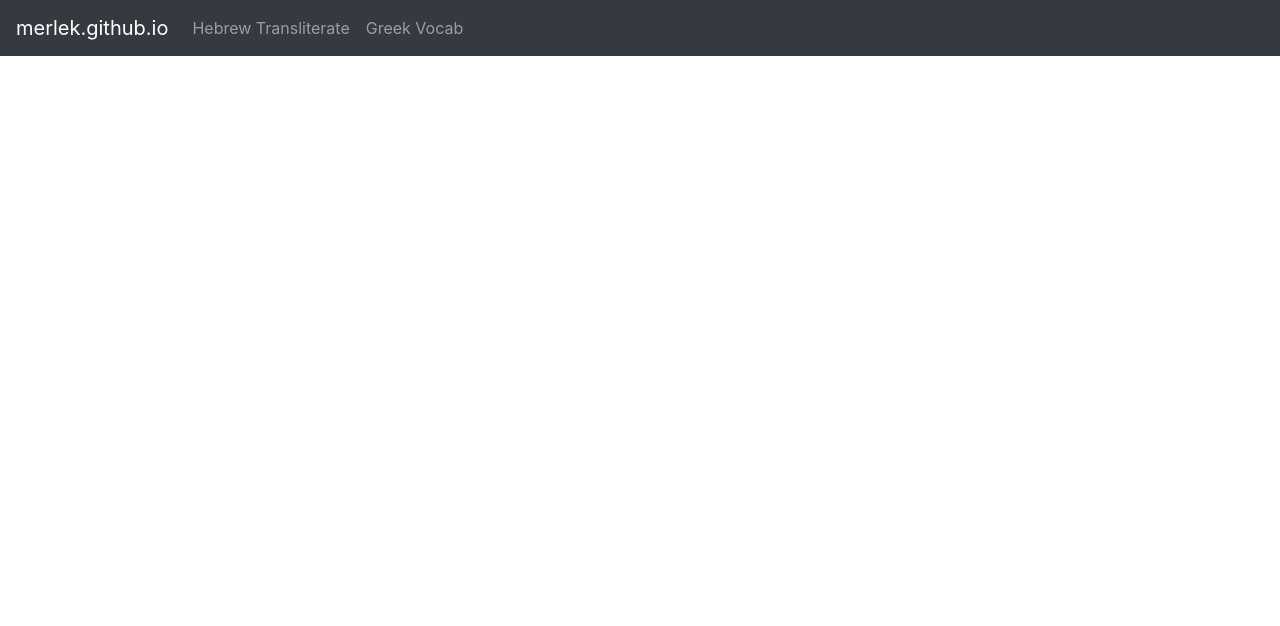
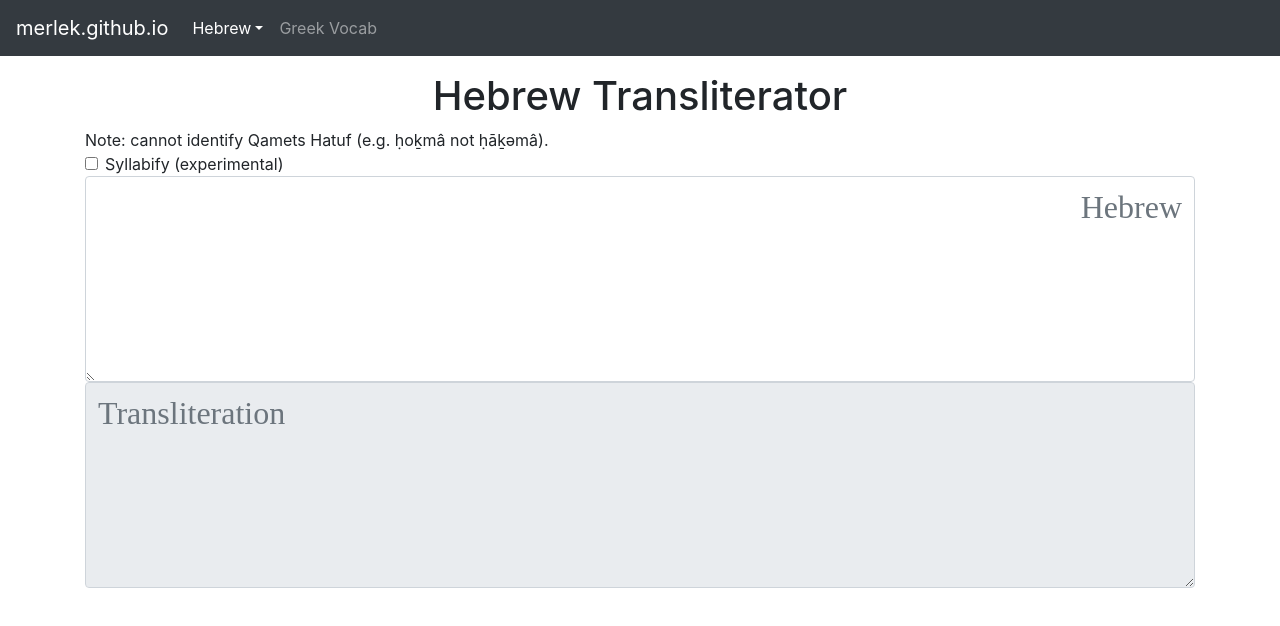
Before and after one commit to merlek/merlek.github.io, an Angular app in the folder merlek-app/: page /#/hebrew/transliterate in a window 1280 px wide. Before the commit this address led to /#/. Shown: the top 626 px of the page. Built offline with nearby package versions, Linux system fonts and the light colour scheme.

Commit message:
added complete qal component, changed routing and header

```diff
--- a/merlek-app/src/app/app.module.ts
+++ b/merlek-app/src/app/app.module.ts
@@ -12,6 +12,7 @@ import { LetterService } from './letter.service';
 import { TransliteratorService } from './transliterator.service';
 import { AppRoutingModule } from './/app-routing.module';
 import { GreekVocabComponent } from './greek-vocab/greek-vocab.component';
+import { HebrewCompleteQalComponent } from './hebrew-complete-qal/hebrew-complete-qal.component';
 
 
 @NgModule({
@@ -19,7 +20,8 @@ import { GreekVocabComponent } from './greek-vocab/greek-vocab.component';
     AppComponent,
     TransliterateComponent,
     HeaderComponent,
-    GreekVocabComponent
+    GreekVocabComponent,
+    HebrewCompleteQalComponent
   ],
   imports: [
     BrowserModule,
--- a/merlek-app/src/app/header/header.component.html
+++ b/merlek-app/src/app/header/header.component.html
@@ -1,16 +1,20 @@
 <nav class="navbar fixed-top navbar-expand-sm navbar-dark bg-dark">
 	<a class="navbar-brand" routerLink="">{{title}}</a>
-
-	<button class="navbar-toggler" type="button" data-toggle="collapse" data-target="#navbarSupportedContent" aria-controls="navbarSupportedContent" aria-expanded="false" aria-label="Toggle navigation">
+	<button class="navbar-toggler" type="button" data-toggle="collapse"
+		data-target="#navbarSupportedContent"
+		aria-controls="navbarSupportedContent" aria-expanded="false"
+		aria-label="Toggle navigation">
 		<span class="navbar-toggler-icon"></span>
 	</button>
-
 	<div class="collapse navbar-collapse" id="navbarSupportedContent">
 		<ul class="navbar-nav mr-auto">
-      <li *ngFor="let nav of navs" [routerLinkActive]="['active']" class="nav-item">
-        <a class="nav-link" routerLink="{{nav.path}}">{{nav.name}}</a>
+			<li *ngFor="let nav of navs" ngbDropdown [class.dropdown]="nav.children" class="nav-item" [routerLinkActive]="['active']">
+			  <a *ngIf="!nav.children" class="nav-link" routerLink="{{nav.path}}">{{nav.name}}</a>
+				<a *ngIf="nav.children" ngbDropdownToggle class="nav-link dropdown-toggle" id="navbarDropdown" role="button" data-toggle="dropdown" aria-haspopup="true" aria-expanded="false">{{nav.name}}</a>
+				<div ngbDropdownMenu class="dropdown-menu" aria-labelledby="navbarDropdown">
+					<a *ngFor="let child of nav.children" class="dropdown-item" [routerLinkActive]="['active']" routerLink="{{nav.path}}{{child.path}}">{{child.name}}</a>
+				</div>
 			</li>
 		</ul>
 	</div>
-
 </nav>
--- a/merlek-app/src/app/header/header.component.ts
+++ b/merlek-app/src/app/header/header.component.ts
@@ -1,4 +1,4 @@
-import { Component, OnInit, Input } from '@angular/core';
+import {Component, OnInit, Input} from '@angular/core';
 
 @Component({
   selector: 'app-header',
@@ -8,16 +8,33 @@ import { Component, OnInit, Input } from '@angular/core';
 })
 export class HeaderComponent implements OnInit {
 
-	@Input()
-	title: string;
-	navs = [
- 		{ name: 'Hebrew Transliterate', path: '/transliterate' },
- 		{ name: 'Greek Vocab', path: '/greek-vocab' },
-	];
+  @Input()
+  title: string;
+  navs = [
+    new Nav('Hebrew', '/hebrew', [
+      new Nav('Transliterate', '/transliterate'),
+      new Nav('Complete Qal', '/complete-qal'),
+    ]),
+    new Nav('Greek Vocab', '/greek-vocab'),
+  ];
 
-  constructor() { }
+  constructor() {}
 
   ngOnInit() {
   }
 
 }
+
+export class Nav {
+
+  name: string;
+  path: string;
+  children: Nav[];
+
+  constructor(name: string, path: string, children?: Nav[]) {
+    this.name = name;
+    this.path = path;
+    this.children = children;
+  }
+
+}
--- /dev/null
+++ b/merlek-app/src/app/hebrew-complete-qal/hebrew-complete-qal.component.css
@@ -0,0 +1,45 @@
+table, tbody, tr, td {
+	border-collapse: collapse;
+	border: none;
+}
+
+table {
+	font-family: Cardo, Serif;
+	text-align: center;
+	margin: 1em auto;
+}
+
+tr {
+	border-bottom: 1px solid #ccc;
+}
+
+tr:last-child {
+	border-bottom: none;
+}
+
+tr th {
+	border-bottom: 2px solid black;
+}
+
+tr th:first-child, tr td:first-child {
+	border-right: 2px solid black;
+}
+
+tr:nth-child(7) td {
+	border-top: 2px solid black;
+}
+
+td {
+  padding: 4px;
+  text-align: left;
+}
+
+.red {
+	color: red;
+}
+
+.hebrew {
+	direction: rtl;
+	font-size: 1.75em;
+	text-align: right;
+}
--- /dev/null
+++ b/merlek-app/src/app/hebrew-complete-qal/hebrew-complete-qal.component.html
@@ -0,0 +1,86 @@
+<table>
+  <tbody>
+    <tr>
+      <th>PGN</th>
+      <th>Perfect</th>
+      <th>Imperfect</th>
+      <th>Volitives</th>
+      <th>Infinitive<br />Construct</th>
+      <th>Infinitive<br />Absolute</th>
+    </tr>
+    <tr>
+      <td>3ms</td>
+      <td class="hebrew"><span>ק</span><span class="red">ָ</span><span>ט</span><span class="red">ַ</span><span>ל</span></td>
+      <td class="hebrew"><span class="red">יִ</span><span>ק</span><span class="red">ְ</span><span>ט</span><span class="red">ֹ</span><span>ל</span></td>
+      <td class="hebrew"><span class="red">יִ</span><span>ק</span><span class="red">ְ</span><span>ט</span><span class="red">ֹ</span><span>ל</span></td>
+      <td class="hebrew"><span>ק</span><span class="red">ְ</span><span>ט</span><span class="red">ֹ</span><span>ל</span></td>
+      <td class="hebrew"><span>ק</span><span class="red">ָ</span><span>ט</span><span class="red">וֹ</span><span>ל</span></td>
+    </tr>
+    <tr>
+      <td>3fs</td>
+      <td class="hebrew"><span>ק</span><span class="red">ָֽ</span><span>ט</span><span class="red">ְ</span><span>ל</span><span class="red">ָה</span></td>
+      <td class="hebrew"><span class="red">תִּ</span><span>ק</span><span class="red">ְ</span><span>ט</span><span class="red">ֹ</span><span>ל</span></td>
+      <td class="hebrew"><span class="red">תִּ</span><span>ק</span><span class="red">ְ</span><span>ט</span><span class="red">ֹ</span><span>ל</span></td>
+    </tr>
+    <tr>
+      <td>2ms</td>
+      <td class="hebrew"><span>ק</span><span class="red">ָ</span><span>ט</span><span class="red">ַ֫</span><span>ל</span><span class="red">ְתָּ</span></td>
+      <td class="hebrew"><span class="red">תִּ</span><span>ק</span><span class="red">ְ</span><span>ט</span><span class="red">ֹ</span><span>ל</span></td>
+      <td class="hebrew"><span>ק</span><span class="red">ְ</span><span>ט</span><span class="red">ֹ</span><span>ל</span></td>
+    </tr>
+    <tr>
+      <td>2fs</td>
+      <td class="hebrew"><span>ק</span><span class="red">ָ</span><span>ט</span><span class="red">ַ</span><span>ל</span><span class="red">ְתְּ</span></td>
+      <td class="hebrew"><span class="red">תִּ</span><span>ק</span><span class="red">ְ</span><span>ט</span><span class="red">ְ</span><span>ל</span><span class="red">ִי</span></td>
+      <td class="hebrew"><span>ק</span><span class="red">ִ</span><span>ט</span><span class="red">ְ</span><span>ל</span><span class="red">ִי</span></td>
+      <th colspan="2">Participles</th>
+    </tr>
+    <tr>
+      <td>1cs</td>
+      <td class="hebrew"><span>ק</span><span class="red">ָ</span><span>ט</span><span class="red">ַ֫</span><span>ל</span><span class="red">ְתִּי</span></td>
+      <td class="hebrew"><span class="red">אֶ</span><span>ק</span><span class="red">ְ</span><span>ט</span><span class="red">ֹ</span><span>ל</span></td>
+      <td class="hebrew"><span class="red">אֶ</span><span>ק</span><span class="red">ְ</span><span>ט</span><span class="red">ְ</span><span>ל</span><span class="red">ָה</span></td>
+      <th>Active</th>
+      <th>Passive</th>
+    </tr>
+    <tr>
+      <td>3mp</td>
+      <td class="hebrew"><span>ק</span><span class="red">ָֽ</span><span>ט</span><span class="red">ְ</span><span>ל</span><span class="red">וּ</span></td>
+      <td class="hebrew"><span class="red">יִ</span><span>ק</span><span class="red">ְ</span><span>ט</span><span class="red">ְ</span><span>ל</span><span class="red">וּ</span></td>
+      <td class="hebrew"><span class="red">יִ</span><span>ק</span><span class="red">ְ</span><span>ט</span><span class="red">ְ</span><span>ל</span><span class="red">וּ</span></td>
+      <td class="hebrew"><span>ק</span><span class="red">ֹ</span><span>ט</span><span class="red">ֵ</span><span>ל</span></td>
+      <td class="hebrew"><span>ק</span><span class="red">ָ</span><span>ט</span><span class="red">וּ</span><span>ל</span></td>
+    </tr>
+    <tr>
+      <td>3fp</td>
+      <td class="hebrew"><span>ק</span><span class="red">ָֽ</span><span>ט</span><span class="red">ְ</span><span>ל</span><span class="red">וּ</span></td>
+      <td class="hebrew"><span class="red">תִּ</span><span>ק</span><span class="red">ְ</span><span>ט</span><span class="red">ֹ֫</span><span>ל</span><span class="red">ְנָה</span></td>
+      <td class="hebrew"><span class="red">תִּ</span><span>ק</span><span class="red">ְ</span><span>ט</span><span class="red">ֹ֫</span><span>ל</span><span class="red">ְנָ</span></td>
+      <td class="hebrew"><span>ק</span><span class="red">ֹ</span><span>ט</span><span class="red">ְ</span><span>ל</span><span class="red">ָה</span></td>
+      <td class="hebrew"><span>ק</span><span class="red">ְ</span><span>ט</span><span class="red">וּ</span><span>ל</span><span class="red">ָה</span></td>
+    </tr>
+    <tr>
+      <td>2mp</td>
+      <td class="hebrew"><span>ק</span><span class="red">ְ</span><span>ט</span><span class="red">ַ</span><span>ל</span><span class="red">ְתֶּם</span></td>
+      <td class="hebrew"><span class="red">תִּ</span><span>ק</span><span class="red">ְ</span><span>ט</span><span class="red">ְ</span><span>ל</span><span class="red">וּ</span></td>
+      <td class="hebrew"><span>ק</span><span class="red">ִ</span><span>ט</span><span class="red">ְ</span><span>ל</span><span class="red">וּ</span></td>
+      <td class="hebrew"><span>ק</span><span class="red">ֹ</span><span>ט</span><span class="red">ֶ֫</span><span>ל</span><span class="red">ֶת</span></td>
+    </tr>
+    <tr>
+      <td>2fp</td>
+      <td class="hebrew"><span>ק</span><span class="red">ְ</span><span>ט</span><span class="red">ַ</span><span>ל</span><span class="red">ְתֶּן</span></td>
+      <td class="hebrew"><span class="red">תִּ</span><span>ק</span><span class="red">ְ</span><span>ט</span><span class="red">ֹ֫</span><span>ל</span><span class="red">ְנָה</span></td>
+      <td class="hebrew"><span>ק</span><span class="red">ְ</span><span>ט</span><span class="red">ֹ֫</span><span>ל</span><span class="red">ְנָה</span></td>
+      <td class="hebrew"><span>ק</span><span class="red">ֹ</span><span>ט</span><span class="red">ְ</span><span>ל</span><span class="red">ִים</span></td>
+      <td class="hebrew"><span>ק</span><span class="red">ְ</span><span>ט</span><span class="red">וּ</span><span>ל</span><span class="red">ִים</span></td>
+    </tr>
+    <tr>
+      <td>1cp</td>
+      <td class="hebrew"><span>ק</span><span class="red">ָ</span><span>ט</span><span class="red">ַ֫</span><span>ל</span><span class="red">ְנוּ</span></td>
+      <td class="hebrew"><span class="red">נִ</span><span>ק</span><span class="red">ְ</span><span>ט</span><span class="red">ֹ</span><span>ל</span></td>
+      <td class="hebrew"><span class="red">נִ</span><span>ק</span><span class="red">ְ</span><span>ט</span><span class="red">ְ</span><span>ל</span><span class="red">ָה</span></td>
+      <td class="hebrew"><span>ק</span><span class="red">ֹ</span><span>ט</span><span class="red">ְ</span><span>ל</span><span class="red">וֹת</span></td>
+      <td class="hebrew"><span>ק</span><span class="red">ְ</span><span>ט</span><span class="red">וּ</span><span>ל</span><span class="red">וֹת</span></td>
+    </tr>
+  </tbody>
+</table>
--- /dev/null
+++ b/merlek-app/src/app/hebrew-complete-qal/hebrew-complete-qal.component.ts
@@ -0,0 +1,15 @@
+import { Component, OnInit } from '@angular/core';
+
+@Component({
+  selector: 'app-hebrew-complete-qal',
+  templateUrl: './hebrew-complete-qal.component.html',
+  styleUrls: ['./hebrew-complete-qal.component.css']
+})
+export class HebrewCompleteQalComponent implements OnInit {
+
+  constructor() { }
+
+  ngOnInit() {
+  }
+
+}
--- a/merlek-app/src/styles.css
+++ b/merlek-app/src/styles.css
@@ -2,12 +2,12 @@
 @import "../node_modules/bootstrap/dist/css/bootstrap.min.css";
 
 html {
-  position: relative;
-  min-height: 100%;
+	position: relative;
+	min-height: 100%;
 }
+
 body {
-  /* Margin bottom by footer height */
-  margin-bottom: 60px;
-
+	/* Margin bottom by footer height */
+	/* margin-bottom: 60px; */
 	padding-top: 4.5rem;
 }
```
Also changed, not shown: merlek-app/src/app/app-routing.module.ts (+5 -3 lines), merlek-app/src/app/transliterate/transliterate.component.ts (+9 -12 lines), 1 other file (tests, documents, lock files or other folders). Lines whose indentation alone changed are shown as unchanged.
